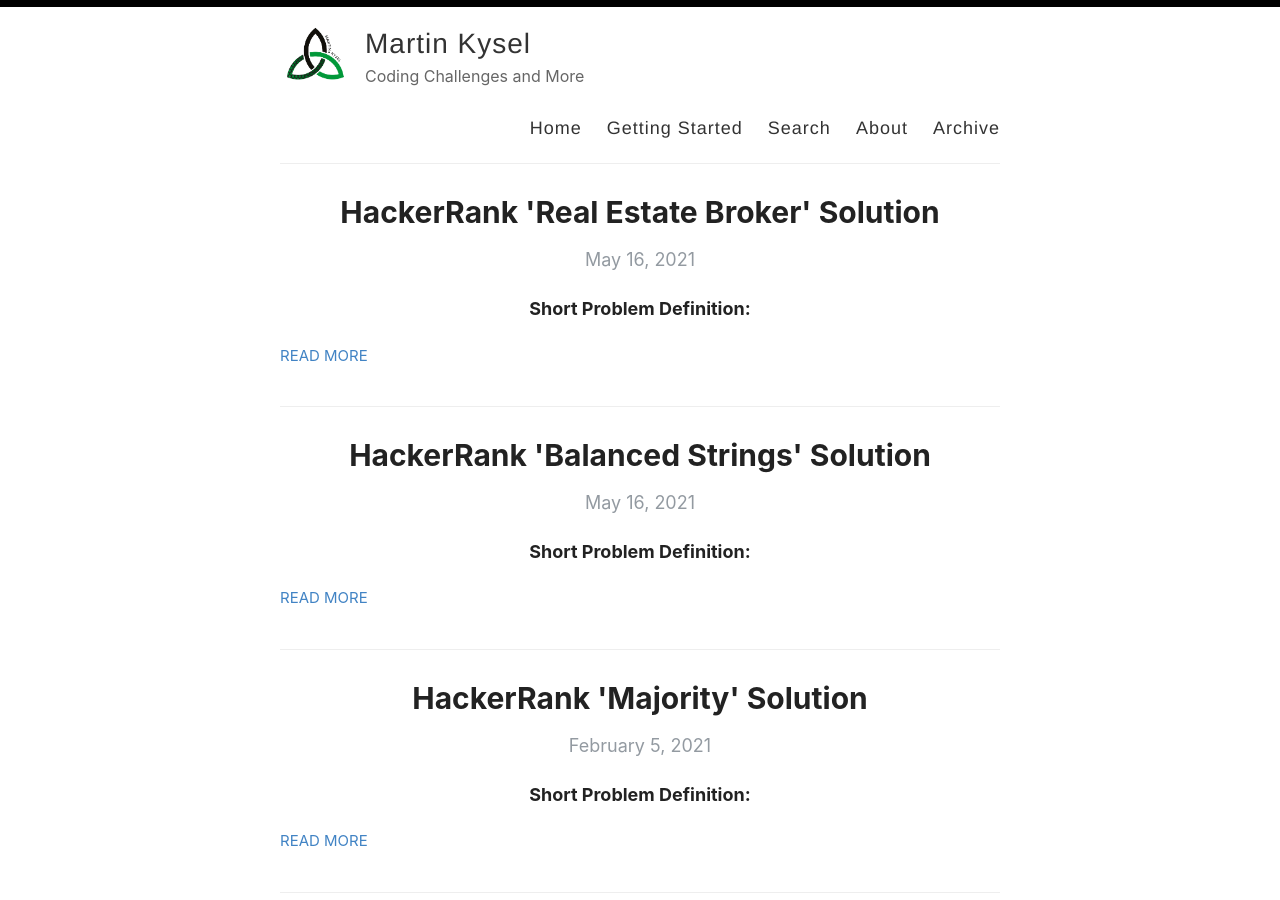
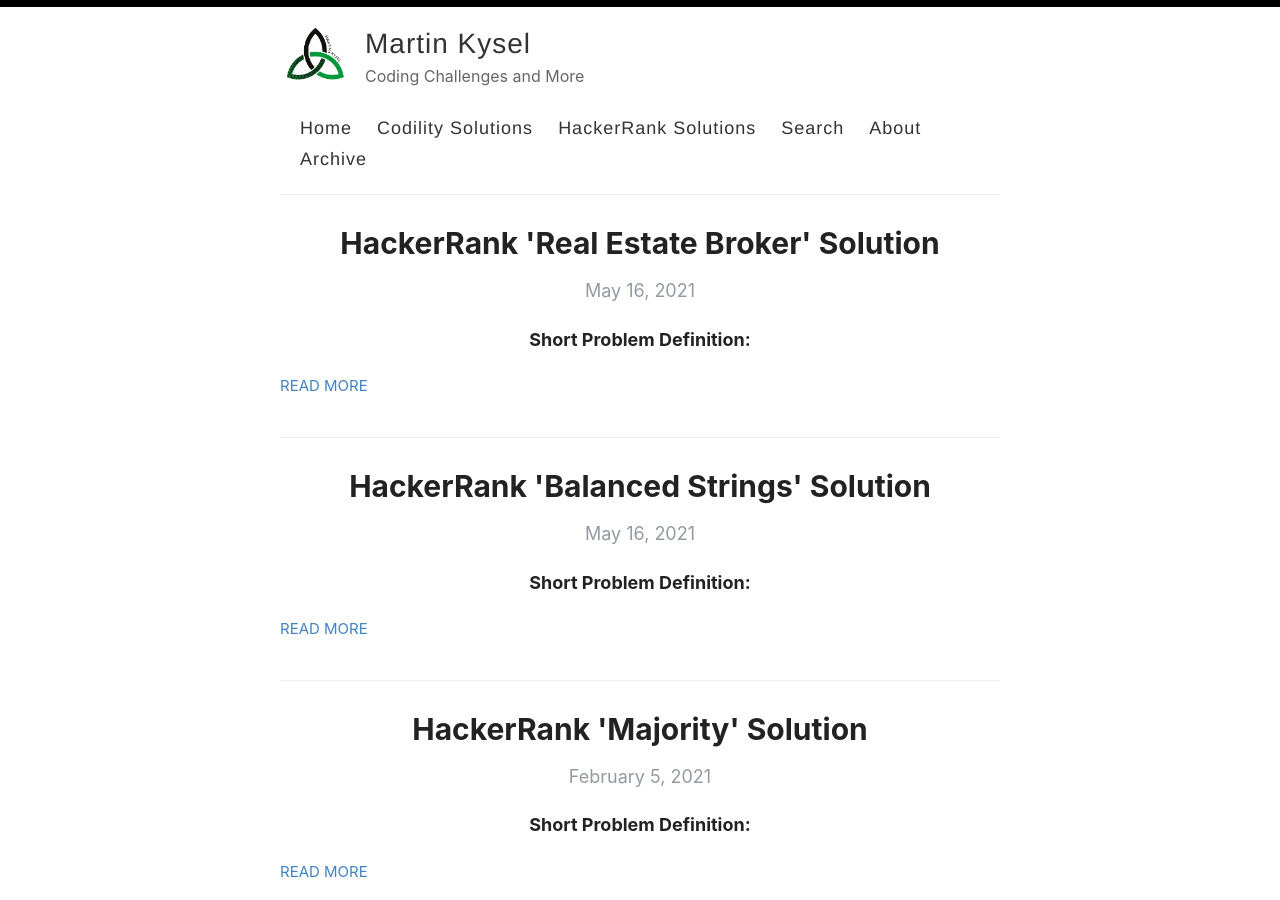
Before and after one commit to mkysel/mkysel.github.io, a Jekyll site: the page built from index.html, in a window 1280 px wide and 900 px high. Built offline with Jekyll 4.4.1, drawn with Linux system fonts in a browser that asks for light colours; the list of posts is cut into pages by our own code.

Commit message:
navigation and icon

```diff
--- a/_layouts/default.html
+++ b/_layouts/default.html
@@ -29,7 +29,8 @@
 
             <nav>
               <a href="{{ site.baseurl }}/">Home</a>
-              <a href="{{ site.baseurl }}/getting-started">Getting Started</a>
+              <a href="{{ site.baseurl }}/codility-solutions">Codility Solutions</a>
+              <a href="{{ site.baseurl }}/hackerrank-solutions">HackerRank Solutions</a>
               <a href="{{ site.baseurl }}/search">Search</a>
               <a href="{{ site.baseurl }}/about">About</a>
               <a href="{{ site.baseurl }}/archive">Archive</a>
```
Also changed, not shown: images/favicon-32x32.png (added), 1 other file.
